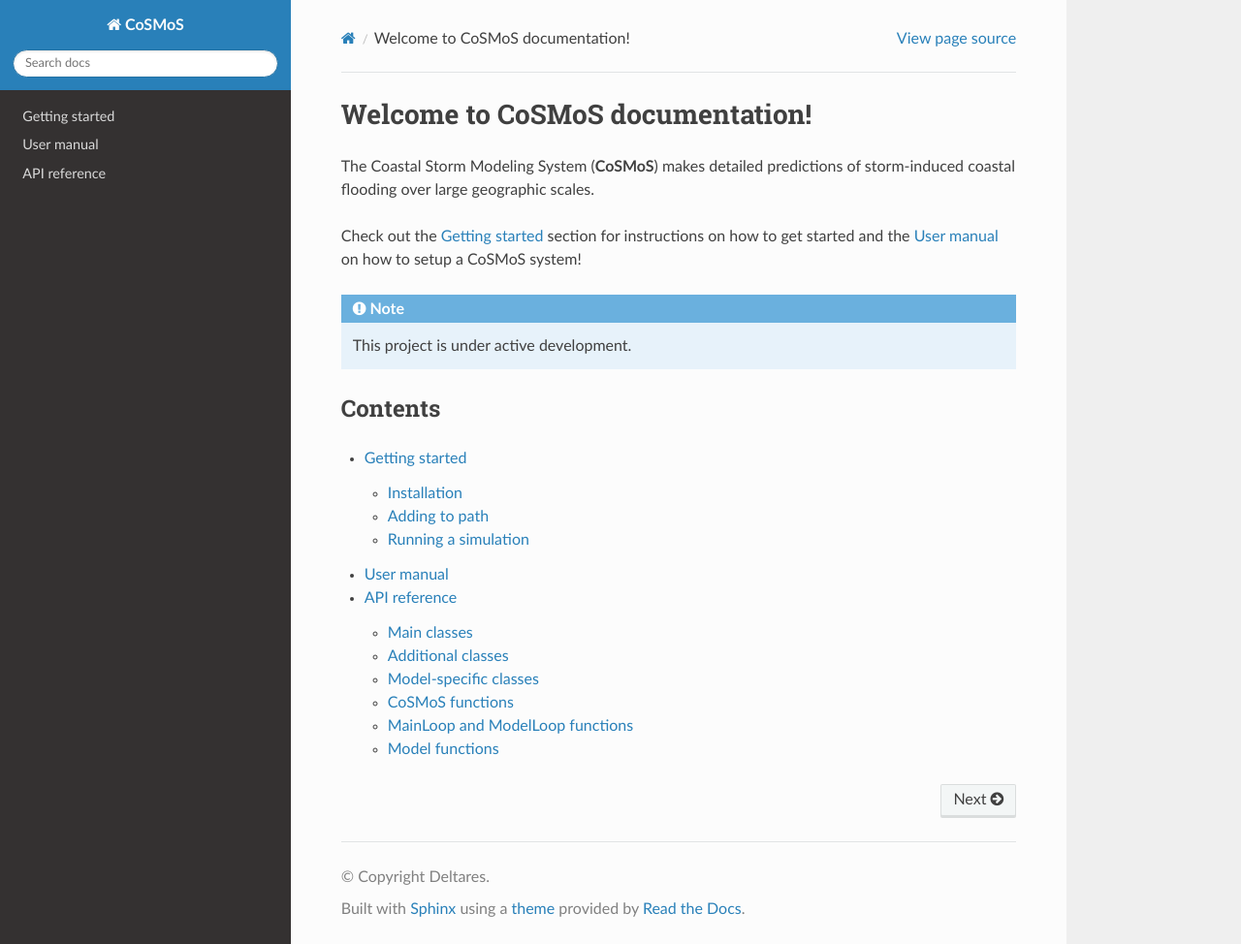
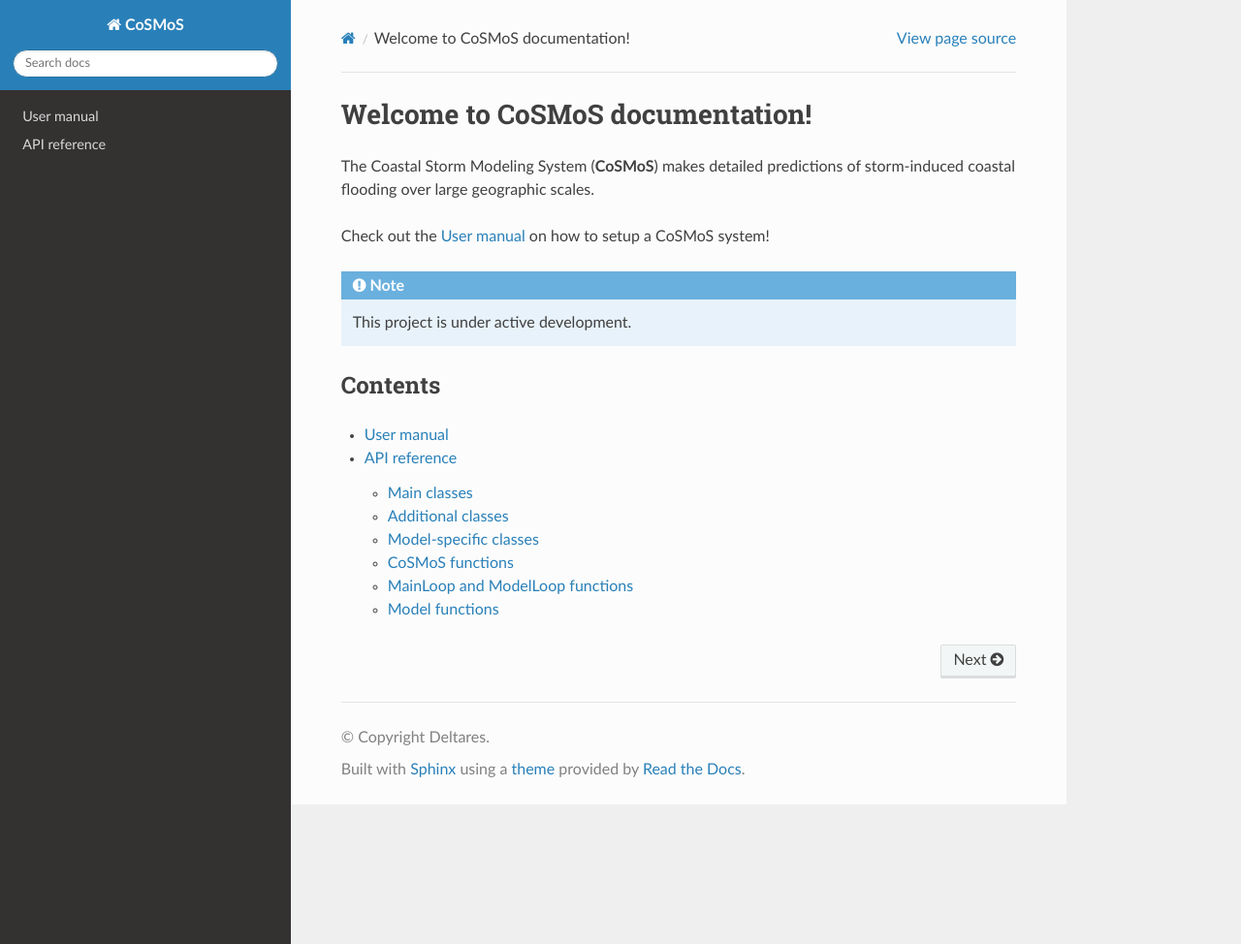
Before and after one commit to Deltares/CoSMoS, a Sphinx documentation site: the page built from docs/source/index.rst, in a window 1280 px wide and 974 px high. Shown: the whole window at 97% size. Built offline with Sphinx 7.4.7 and the Read the Docs theme 3.1.0, drawn with Linux system fonts in a browser that asks for light colours.

Commit message:
debugging rtd

```diff
--- a/docs/source/functions.rst
+++ b/docs/source/functions.rst
@@ -31,11 +31,11 @@
 .. autosummary::
    :toctree: _generated/
 
-   cosmos.cosmos_beware.CoSMoS_BEWARE
    cosmos.cosmos_delft3dfm.CoSMoS_Delft3DFM
    cosmos.cosmos_hurrywave.CoSMoS_HurryWave
    cosmos.cosmos_sfincs.CoSMoS_SFINCS
    cosmos.cosmos_xbeach.CoSMoS_XBeach
+   cosmos.cosmos_beware.CoSMoS_BEWARE
 
 CoSMoS functions
 ^^^^^^^^^^^^
--- a/docs/source/index.rst
+++ b/docs/source/index.rst
@@ -3,7 +3,7 @@
 
 The Coastal Storm Modeling System (**CoSMoS**) makes detailed predictions of storm-induced coastal flooding over large geographic scales.
 
-Check out the :doc:`usage` section for instructions on how to get started and the :doc:`manual` on how to setup a CoSMoS system!
+Check out the :doc:`manual` on how to setup a CoSMoS system!
 
 .. note::
 
```
Also changed, not shown: other parts of docs/source/index.rst (+0 -1 lines).
